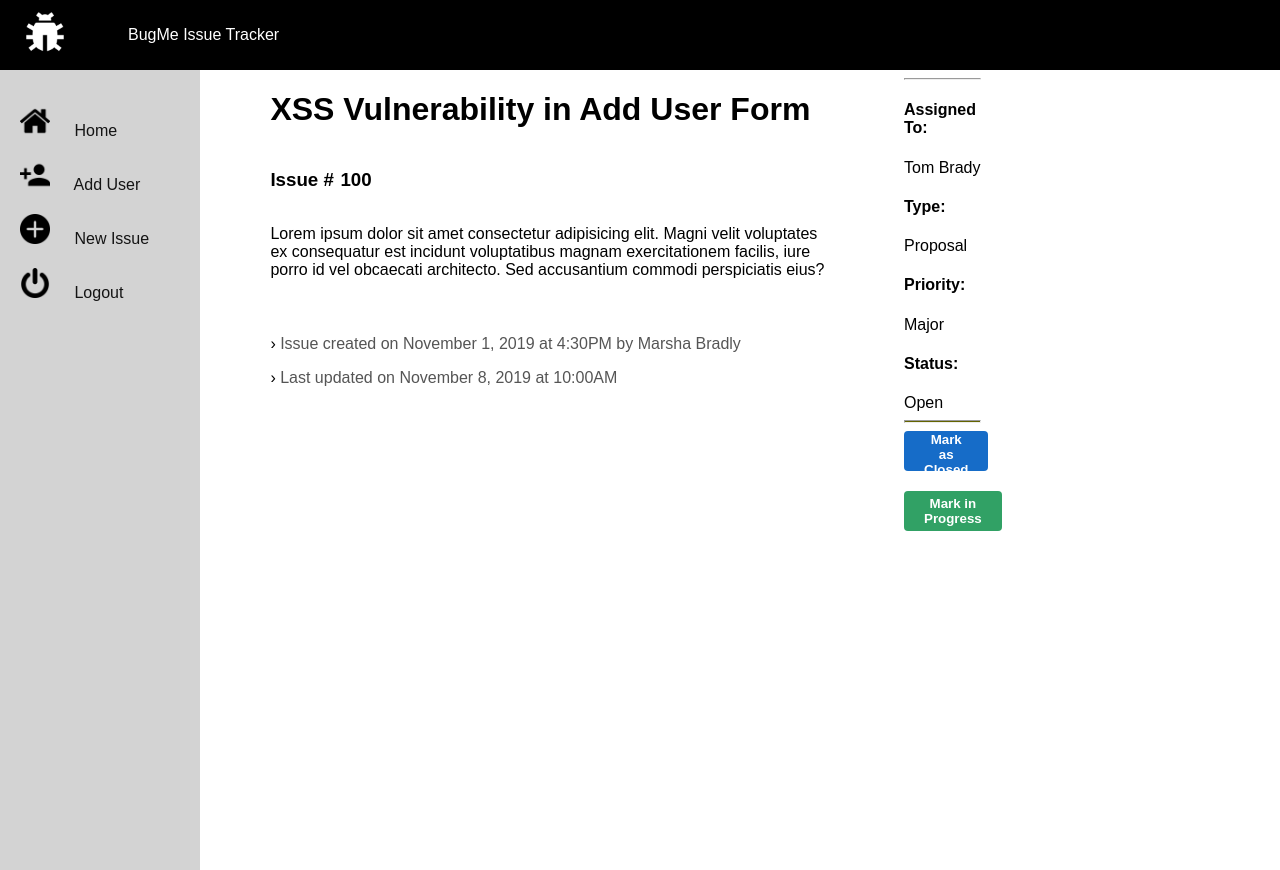
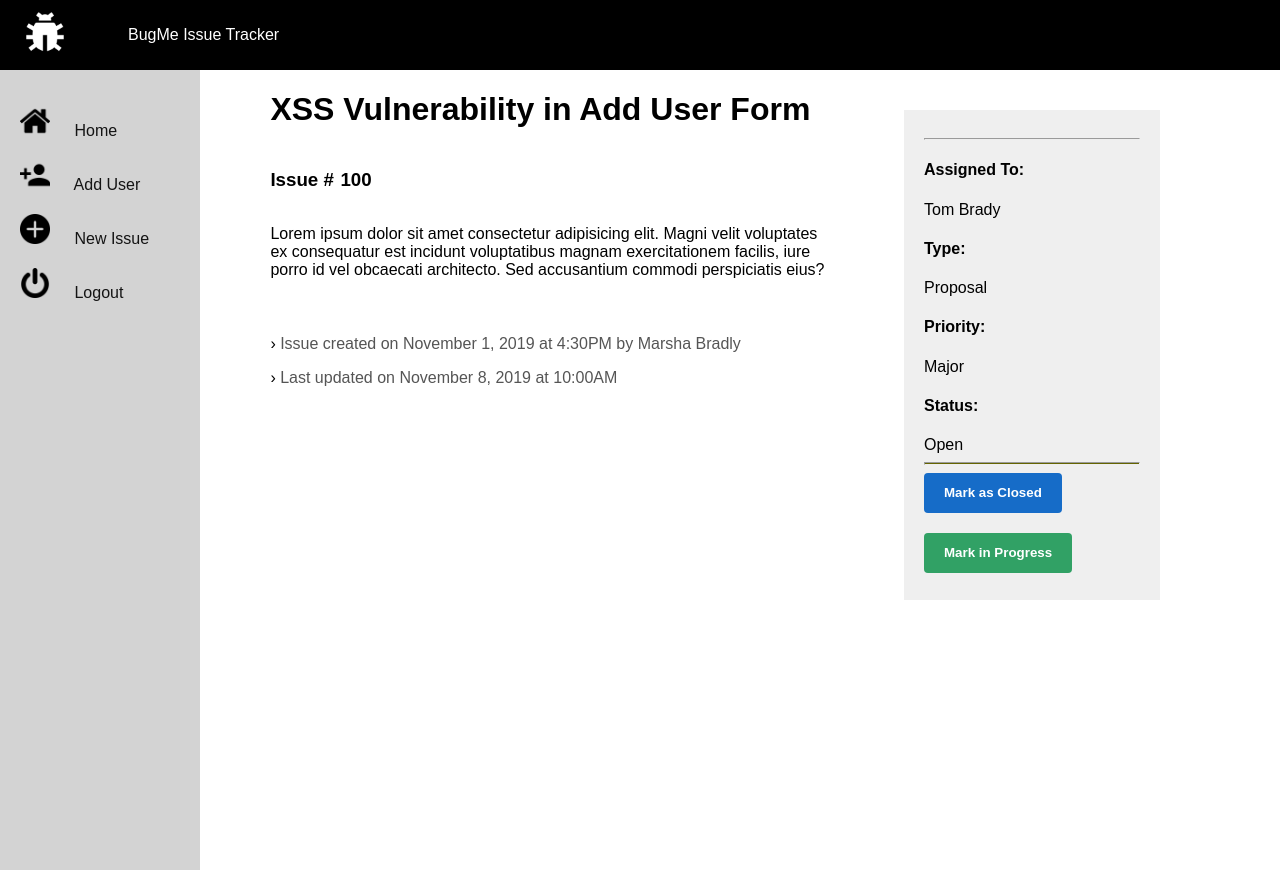
Before and after one commit to dimzhead/info2180-final-project, a PHP site: page /issue.html in a window 1280 px wide. Run offline with PHP 8.4, Linux system fonts and the light colour scheme.

Commit message:
minor change

```diff
--- a/assets/css/issue.css
+++ b/assets/css/issue.css
@@ -34,8 +34,10 @@ body{
 }
 
 .rightBar{
-    width: 30%;
-    margin: 0;
+    height: 450px;
+    padding:20px;
+    margin-top: 40px;
+    background-color: #1111;
 }
 
 .side-icon{
```
Also changed, not shown: assets/css/issuesAll.css (+4 -3 lines).
